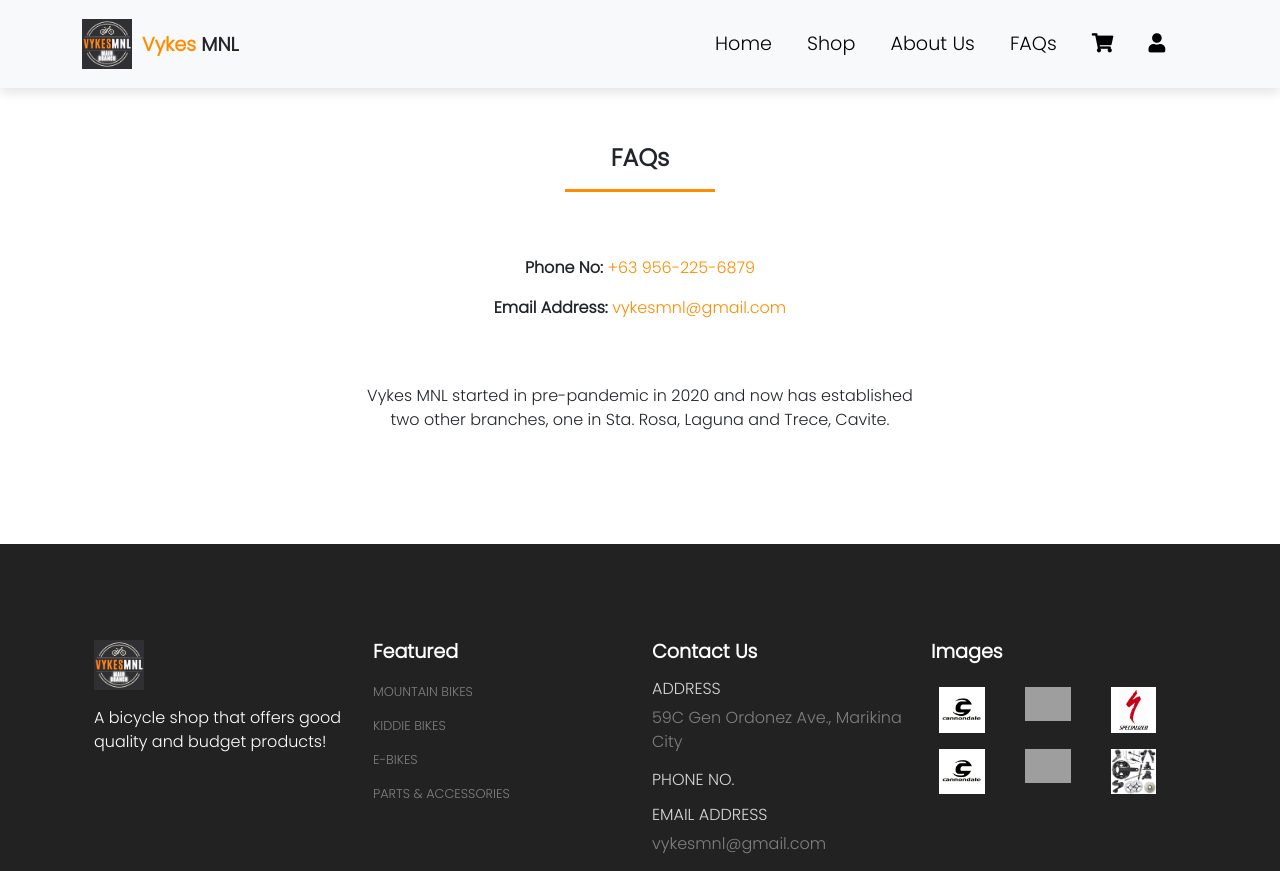
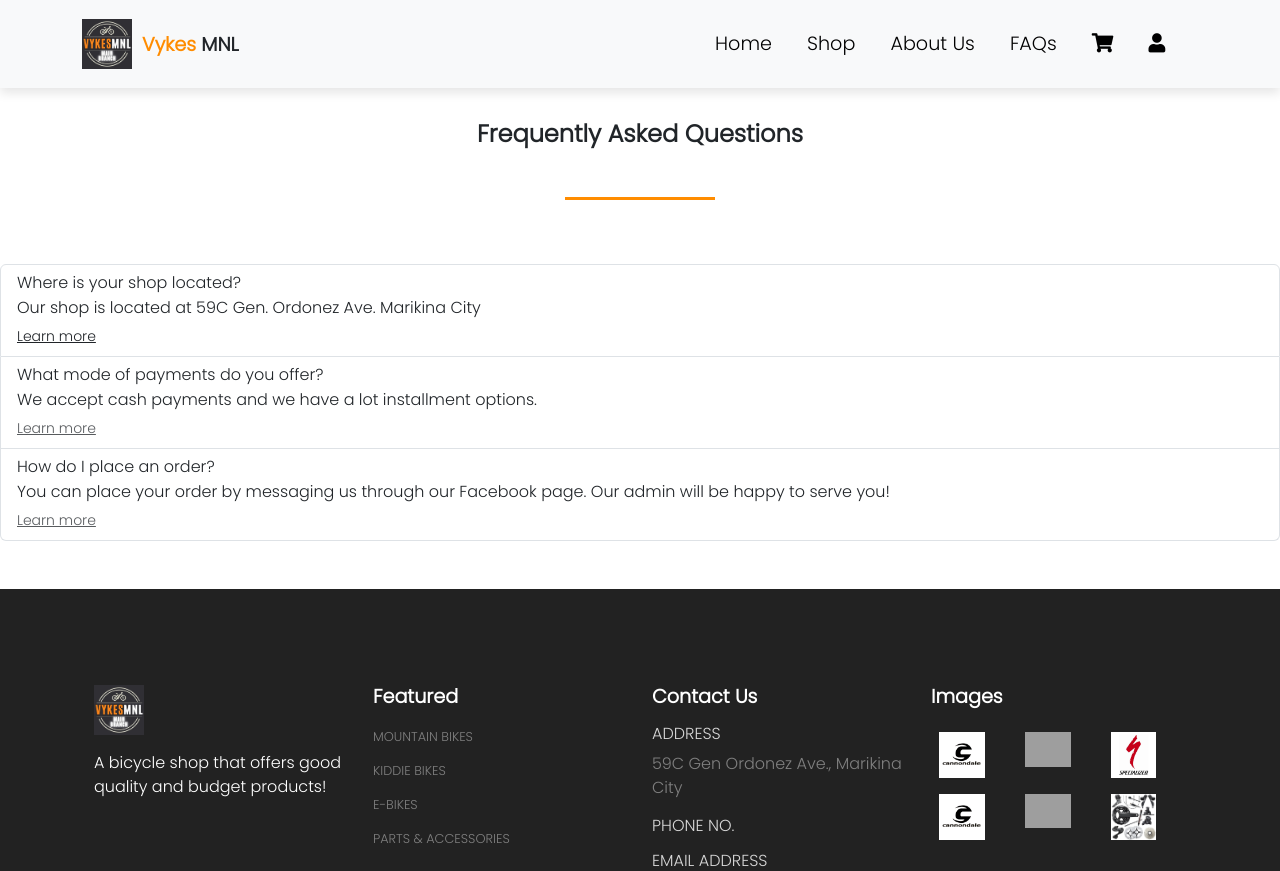
Before and after one commit to ordcacai/bikeshop-ims, a PHP site: page /faqs.php in a window 1280 px wide. Shown: the top 871 px of the page. Run offline with PHP 8.4, Linux system fonts and the light colour scheme; grey boxes are pictures that could not be loaded.

Commit message:
faqs updated

```diff
--- a/faqs.php
+++ b/faqs.php
@@ -4,16 +4,63 @@
 
 ?>
 
-    <!-- Contact -->
+<br>
+<div class="container text-center mt-5 py-5">
+    <h3>Frequently Asked Questions</h3><br>
+    <hr class="mx-auto">
+</div>
+<div class="row mx-auto container"></div>
 
-    <section id="contact" class="container my-5 py-5">
-        <div class="container text-center mt-5">
-            <h3>FAQs</h3>
-            <hr class="mx-auto">
-            <p class="w-50 mx-auto pt-5"><strong>Phone No: </strong><span>+63 956-225-6879</span></p>
-            <p class="w-50 mx-auto"><strong>Email Address: </strong><span>vykesmnl@gmail.com</span></p>
-            <p class="w-50 mx-auto pt-5">Vykes MNL started in pre-pandemic in 2020 and now has established two other branches, one in Sta. Rosa, Laguna and Trece, Cavite.</p>
-        </div>
-    </section>
+    <!-- FAQs -->
+
+    <div class="list-group w-100">
+        <a href="#shortExampleAnswer1collapse" data-mdb-toggle="collapse" aria-expanded="false"
+            aria-controls="shortExampleAnswer1collapse" class="list-group-item list-group-item-action">
+            <div class="d-flex w-100 justify-content-between">
+              <h5 class="mb-1">Where is your shop located?</h5>
+    </div>
+
+    <p class="mb-1">Our shop is located at 59C Gen. Ordonez Ave. Marikina City</p>
+    <small><u>Learn more</u></small>
+
+    <!-- Collapsed content -->
+
+    <div class="collapse mt-3" id="shortExampleAnswer1collapse">
+      We also have other branches. One in Sta. Rosa, Laguna and one in Trece, Cavite.
+    </div>
+</a>
+
+  <a href="#shortExampleAnswer2collapse" data-mdb-toggle="collapse" aria-expanded="false"
+    aria-controls="shortExampleAnswer1collapse" class="list-group-item list-group-item-action">
+    <div class="d-flex w-100 justify-content-between">
+      <h5 class="mb-1">What mode of payments do you offer?</h5>
+    </div>
+    <p class="mb-1">
+      We accept cash payments and we have a lot installment options.
+    </p>
+    <small class="text-muted"><u>Learn more</u></small>
+
+    <!-- Collapsed content -->
+    <div class="collapse mt-3" id="shortExampleAnswer2collapse">
+      We accept cash payments and also consider payments thru Gcash or Bank transfer. We accept installment plans through
+      Home Credit, Credit Cards, Atome App, BillEase App and Cashalo App.
+    </div>
+  </a>
+  <a href="#shortExampleAnswer3collapse" data-mdb-toggle="collapse" aria-expanded="false"
+    aria-controls="shortExampleAnswer1collapse" class="list-group-item list-group-item-action">
+    <div class="d-flex w-100 justify-content-between">
+      <h5 class="mb-1">How do I place an order?</h5>
+    </div>
+    <p class="mb-1">
+      You can place your order by messaging us through our Facebook page. Our admin will be happy to serve you!
+    </p>
+    <small class="text-muted"><u>Learn more</u></small>
+
+    <!-- Collapsed content -->
+    <div class="collapse mt-3" id="shortExampleAnswer3collapse">
+      You can also place an order through our website, just fill up the order form and wait for our confirmation for your order.
+    </div>
+  </a>
+</div>
 
     <?php include('layouts/footer.php'); ?>
```
